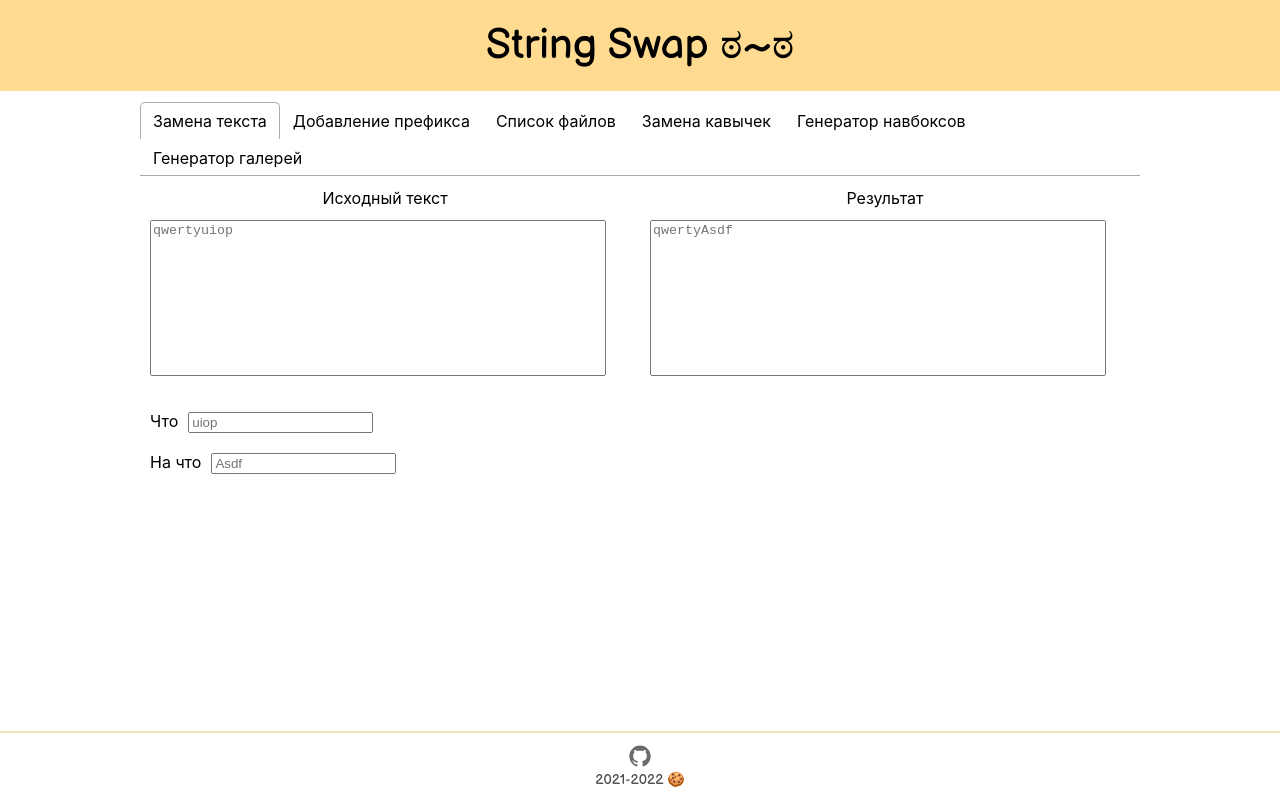
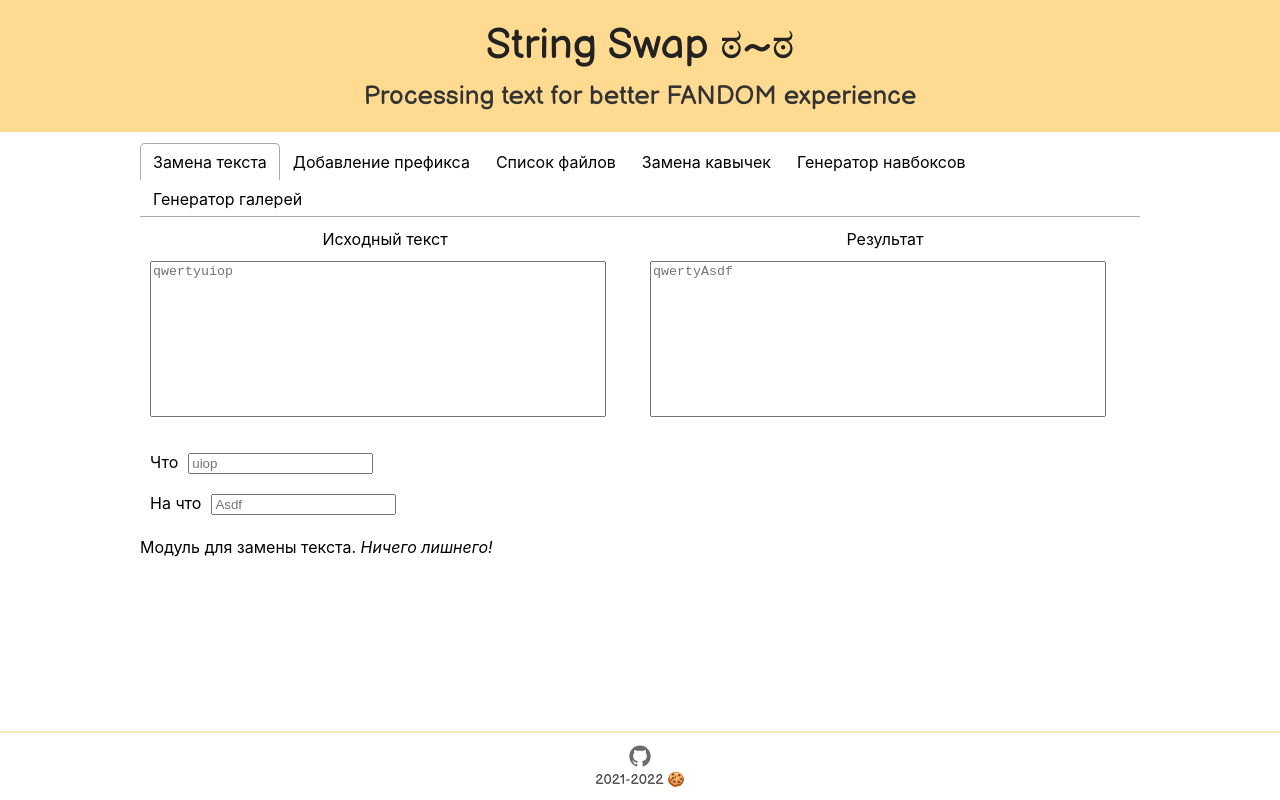
Before and after one commit to DoubleCookies/StringSwapWeb, a React (Create React App) app: page / in a window 1280 px wide. Built offline with nearby package versions, Linux system fonts and the light colour scheme.

Commit message:
Info + components descriptions

```diff
--- a/src/App.css
+++ b/src/App.css
@@ -8,7 +8,8 @@
 
 .app-header {
   display: flex;
-  align-items: flex-start;
+  flex-direction: column;
+  align-items: center;
   justify-content: center;
 
   padding: 20px;
@@ -17,7 +18,14 @@
 
   font-family: 'Balsamiq Sans', sans-serif;
   font-size: calc(18px + 3vmin);
-  color: black;
+  color: #222;
+}
+
+.header-text-mini {
+  margin-top: 10px;
+
+  font-size: calc(18px + 1vmin);
+  color: #333;
 }
 
 .main-content {
--- a/src/App.tsx
+++ b/src/App.tsx
@@ -10,6 +10,9 @@ function App() {
       <header className="app-header">
         <div>
           String Swap ಠ~ಠ
+        </div>
+        <div className="header-text-mini">
+          Processing text for better FANDOM experience
         </div>
       </header>
       <main className="main-content">
--- a/src/components/addPrefix/AddPrefix.tsx
+++ b/src/components/addPrefix/AddPrefix.tsx
@@ -48,6 +48,8 @@ class AddPrefix extends React.Component<{}, MyState> {
             />
           </div>
         </div>
+        <br/>
+        <div>Модуль для добавления префикса в начале каждой строки.</div>
       </form>
     );
   }
--- a/src/components/fileNames/FileNames.tsx
+++ b/src/components/fileNames/FileNames.tsx
@@ -38,6 +38,8 @@ class FileNames extends React.Component<{}, MyState> {
             />
           </div>
         </div>
+        <div>Модуль для страницы неиспользуемых файлов. Позволяет вытащить нужные названия файлов,
+        до которых сложно добраться иначе.</div>
       </form>
     )
   }
--- a/src/components/galleryGenerator/GalleryGenerator.tsx
+++ b/src/components/galleryGenerator/GalleryGenerator.tsx
@@ -68,6 +68,8 @@ class GalleryGenerator extends React.Component<{}, MyState> {
             />
           </div>
         </div>
+        <div>Модуль для генерации списка файлов с нужным номером. Использовался раньше для
+        галерей, сейчас немного утратил актуальность, но выкидывать не хочется.</div>
       </form>
     );
   }
--- a/src/components/navboxGenerator/NavboxGenerator.tsx
+++ b/src/components/navboxGenerator/NavboxGenerator.tsx
@@ -38,6 +38,7 @@ class NavboxGenerator extends React.Component<{}, MyState> {
             />
           </div>
         </div>
+        <div>Модуль для генерации ссылок для навбоксов.</div>
       </form>
     );
   }
--- a/src/components/quoteReplacement/QuoteReplacement.tsx
+++ b/src/components/quoteReplacement/QuoteReplacement.tsx
@@ -38,6 +38,7 @@ class QuoteReplacement extends React.Component<{}, MyState> {
             />
           </div>
         </div>
+        <div>Модуль для замены кавычек. Довольно простой (не учитывает вложенность).</div>
       </form>
     );
   }
--- a/src/components/replaceText/ReplaceText.tsx
+++ b/src/components/replaceText/ReplaceText.tsx
@@ -57,6 +57,7 @@ class ReplaceText extends React.Component<{}, MyState> {
             />
           </div>
         </div>
+        <div>Модуль для замены текста. <i>Ничего лишнего!</i></div>
       </form>
     );
   }
```
